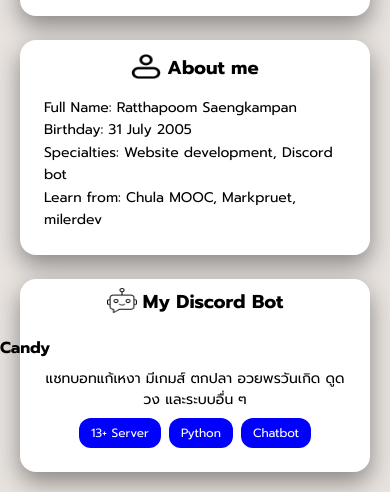
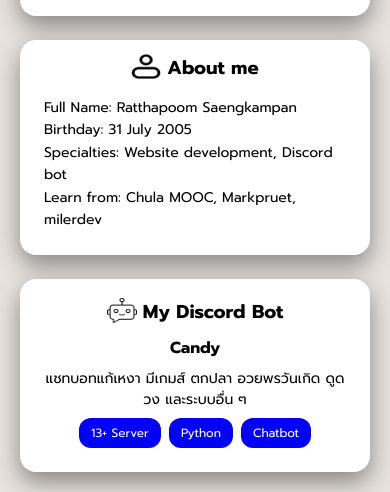
Before and after one commit to Camille061/Portfolio, a plain HTML site: page index.html in a window 390 px wide. Shown: the part 437-929 px from the top of the page. Drawn offline with Linux system fonts and the light colour scheme.

Commit message:
responsive

```diff
--- a/index.html
+++ b/index.html
@@ -40,11 +40,11 @@
 
     <!-- Bot -->
     <div class="card">
-        <img class="icon" style="position: relative; bottom: 15px;" src="img/bot.png">
-        <h3 style="display: inline; position: relative; bottom: 20px;">My Discord Bot</h3>
+        <img class="icon" style="position: relative; bottom: 5px;" src="img/bot.png">
+        <h3 style="display: inline; position: relative; bottom: 10px;">My Discord Bot</h3>
 
         <div class="bot">
-            <h4 style="position: relative; right: 170px;">Candy</h4>
+            <h4>Candy</h4>
             <p class="bot-desc">
                 แชทบอทแก้เหงา มีเกมส์ ตกปลา อวยพรวันเกิด ดูดวง และระบบอื่น ๆ
             </p>
```
